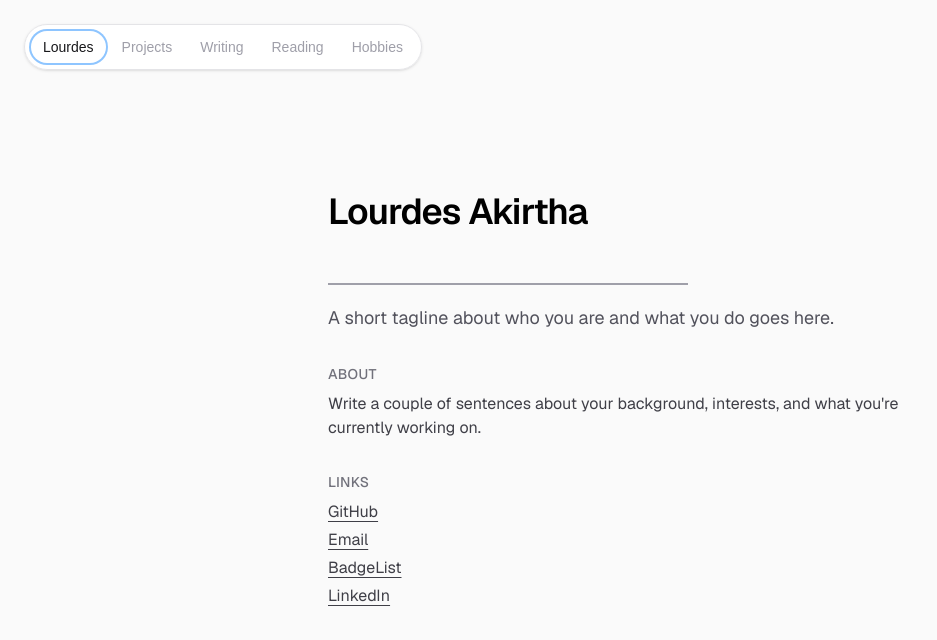
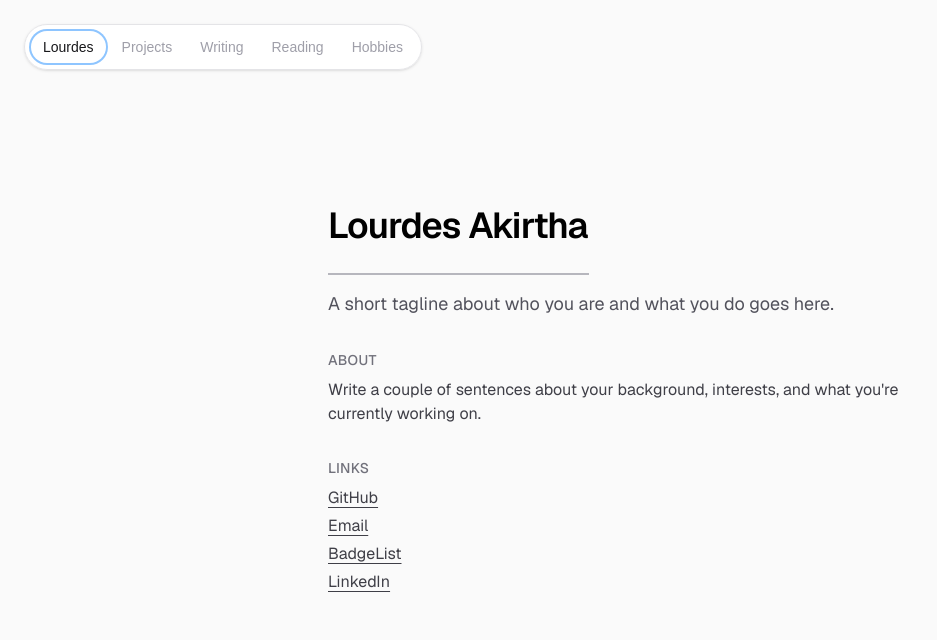
Before and after one commit to lourdesak/lourdesak.github.io, a Next.js app: page / in a window 1280 px wide. Shown: the top 640 px of the page, without its empty margins (0-937 px from the left). Built offline with nearby package versions, Linux system fonts and the light colour scheme.

Commit message:
Shrink hover wave and align its width to the name text

```diff
--- a/src/app/components/NameWave.tsx
+++ b/src/app/components/NameWave.tsx
@@ -1,17 +1,17 @@
 "use client";
 
-import { useEffect, useRef, useState } from "react";
+import { useLayoutEffect, useRef, useState } from "react";
 
-const WIDTH = 360;
-const HEIGHT = 64;
-const BASE = 52;
+const WIDTH = 300;
+const HEIGHT = 36;
+const BASE = 28;
 const WAVE_COUNT = 3;
 const UNIT_WIDTH = WIDTH / WAVE_COUNT;
-const RISE = 30;
-const MAX_RADIUS = 13;
+const RISE = 15;
+const MAX_RADIUS = 7;
 const SWEEP = (480 * Math.PI) / 180;
 const THETA0 = (-130 * Math.PI) / 180;
-const SPIRAL_STEPS = 18;
+const SPIRAL_STEPS = 16;
 const PHASE_SPEED = 0.035;
 const STAGGER = 1.8;
 const EASE = 0.06;
@@ -67,12 +67,20 @@ function buildWavePath(intensity: number, phase: number) {
 
 export default function NameWave({ name }: { name: string }) {
   const [hovered, setHovered] = useState(false);
+  const [lineWidth, setLineWidth] = useState<number | null>(null);
+  const headingRef = useRef<HTMLHeadingElement>(null);
   const pathRef = useRef<SVGPathElement>(null);
   const intensityRef = useRef(0);
   const phaseRef = useRef(0);
   const frameRef = useRef<number | null>(null);
 
-  useEffect(() => {
+  useLayoutEffect(() => {
+    if (headingRef.current) {
+      setLineWidth(headingRef.current.offsetWidth);
+    }
+  }, []);
+
+  useLayoutEffect(() => {
     const targetIntensity = hovered ? 1 : 0;
 
     function tick() {
@@ -104,26 +112,33 @@ export default function NameWave({ name }: { name: string }) {
   }, [hovered]);
 
   return (
-    <div
-      className="inline-flex w-fit flex-col"
-      onMouseEnter={() => setHovered(true)}
-      onMouseLeave={() => setHovered(false)}
+    <div onMouseEnter={() => setHovered(true)} onMouseLeave={() => setHovered(false)}>
+      <h1
+        ref={headingRef}
+        className="inline-block text-4xl font-semibold tracking-tight text-black dark:text-zinc-50"
       >
-      <h1 className="text-4xl font-semibold tracking-tight text-black dark:text-zinc-50">
         {name}
       </h1>
-      <svg width="100%" height={HEIGHT} viewBox={`0 0 ${WIDTH} ${HEIGHT}`}>
+      {lineWidth != null && (
+        <svg
+          width={lineWidth}
+          height={HEIGHT}
+          viewBox={`0 0 ${WIDTH} ${HEIGHT}`}
+          preserveAspectRatio="none"
+          className="block"
+        >
           <path
             ref={pathRef}
             d={FLAT_PATH}
             fill="none"
             stroke="currentColor"
-          strokeWidth={2}
+            strokeWidth={1.5}
             strokeLinecap="round"
             strokeLinejoin="round"
             className="text-zinc-400 dark:text-zinc-600"
           />
         </svg>
+      )}
     </div>
   );
 }
```
Lines whose indentation alone changed are shown as unchanged.
